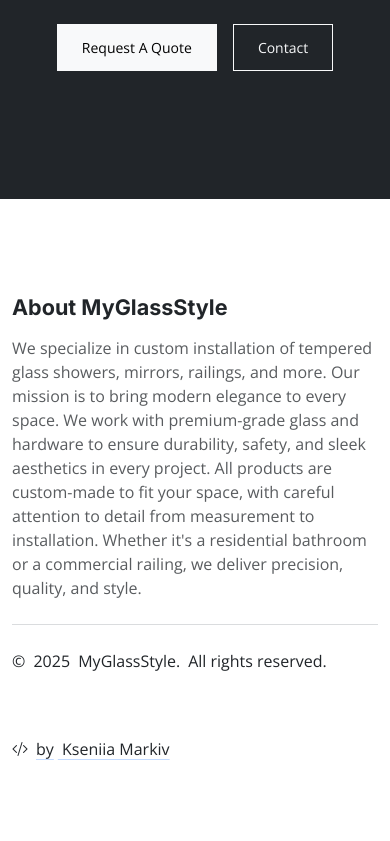
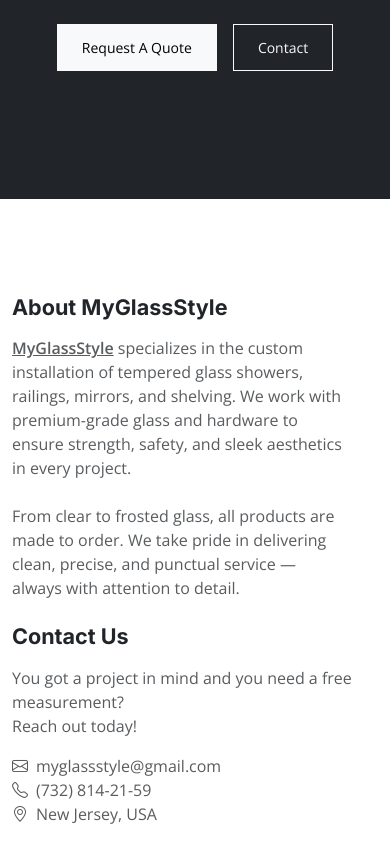
Before and after one commit to KseniiaMarkiv/my-shower-site, a React (Vite) app: page / in a window 390 px wide. Shown: the part 7177-8018 px from the top of the page. Built offline with nearby package versions, Linux system fonts and the light colour scheme; a web font is replaced by a local one.

Commit message:
Finished About Us and Contact Us sections

```diff
--- a/src/App.jsx
+++ b/src/App.jsx
@@ -63,7 +63,7 @@
         services={mainServices}
         showButtons={true}
       />
-      <TestimonialSection />
+      <TestimonialSection id="testimonials" />
       <HowItWorksSection />
       <ServicesSection
         id="services-professional"
--- a/src/components/AboutUsAndFooter.jsx
+++ b/src/components/AboutUsAndFooter.jsx
@@ -5,16 +5,44 @@
     <footer id="about-us" className="footer-white pt-5 pb-4 my-5">
       <div className="container">
 
-        {/* === ABOUT TEXT === */}
-        <div className="mb-4">
-          <h4 className="text-dark mb-3">About MyGlassStyle</h4>
-          <p className="text-muted mb-0">
-            We specialize in custom installation of tempered glass showers, mirrors, railings, and more. Our mission is to bring modern elegance to every space.
-            We work with premium-grade glass and hardware to ensure durability, safety, and sleek aesthetics in every project.
-            All products are custom-made to fit your space, with careful attention to detail from measurement to installation.
-            Whether it's a residential bathroom or a commercial railing, we deliver precision, quality, and style.
+        {/* === ABOUT + CONTACT SPLIT === */}
+        <div className="row mb-4">
+          {/* === ABOUT US === */}
+          <div className="col-md-8 pe-5 mb-4 about-us-div text-lg-start text-md-center">
+            <h4 className="text-dark mb-3">About MyGlassStyle</h4>
+            <p className="text-muted mb-0">
+              <strong className="text-decoration-underline">MyGlassStyle</strong> specializes in the custom installation of tempered glass showers, railings, mirrors, and shelving.
+              We work with premium-grade glass and hardware to ensure strength, safety, and sleek aesthetics in every project. <br /><br />
+              From clear to frosted glass, all products are made to order. We take pride in delivering clean, precise, and punctual service — always with attention to detail.
+            </p>
+          </div>
 
-          </p>
+          {/* === CONTACT US === */}
+          <div className="col-md-4 mb-4">
+            <h4 className="text-dark mb-3">Contact Us</h4>
+            <p className="text-muted mb-3">
+              You got a project in mind and you need a free measurement? <br /> Reach out today!
+            </p>
+            <ul className="list-unstyled text-muted">
+              <li><i className="bi bi-envelope me-2"></i>
+                <a
+                  href="mailto:myglassstyle@gmail.com"
+                  className="text-muted text-decoration-none"
+                >
+                  myglassstyle@gmail.com
+                </a>
+              </li>
+              <li><i className="bi bi-telephone me-2"></i>
+                <a
+                  href="sms:+17328142159"
+                  className="text-muted text-decoration-none"
+                >
+                  (732) 814-21-59
+                </a>
+              </li>
+              <li><i className="bi bi-geo-alt me-2"></i>New Jersey, USA</li>
+            </ul>
+          </div>
         </div>
 
         <hr className="my-4 border-secondary" />
--- a/src/components/Navbar.jsx
+++ b/src/components/Navbar.jsx
@@ -38,8 +38,8 @@
       <Navbar.Collapse id="basic-navbar-nav" className="justify-content-start">
         <Nav className="ms-lg-5 text-secondary gap-4">
           <Nav.Link href="#home" className="text-center">Home</Nav.Link>
-          <Nav.Link href="#about-us" className="text-center">About Us</Nav.Link>
-          <Nav.Link href="#contact-us" className="text-center">Contact Us</Nav.Link>
+          <Nav.Link href="#testimonials" className="text-center">Testimonials</Nav.Link>
+          <Nav.Link href="#about-us" className="text-center">Contact Us</Nav.Link>
 
           <NavDropdown title="More Options" id="more-options-dropdown" className="text-center">
             <NavDropdown.Item href="#services-short" className="text-center">Installation Types</NavDropdown.Item>
--- a/src/components/PortfolioSection.jsx
+++ b/src/components/PortfolioSection.jsx
@@ -1,4 +1,6 @@
 import '../styles/PortfolioSection.css';
+import logo from '../assets/thanks_support_small_business.png';
+
 
 export default function PortfolioSection() {
   return (
@@ -6,7 +8,7 @@
       <div className="container text-center">
         <h2 className="display-4 mt-4 fw-bold">Our Work</h2>
         <p className="mb-4">See some of our recent shower, mirror, and railing installations.</p>
-          <img src="https://dummyimage.com/1200x550/cccccc/000000&text=Image+Coming+Soon" className="img-fluid" alt="Placeholder image for project"></img>
+          <img src={logo} className="img-fluid" alt="Placeholder image for project"></img>
       </div>
     </section>
   );
--- a/src/components/TestimonialSection.jsx
+++ b/src/components/TestimonialSection.jsx
@@ -4,7 +4,8 @@
 
 import GoogleLogo from '../assets/google-my-business.svg';
 
-function TestimonialSection() {
+const TestimonialSection = ({ id }) => {
+
   const testimonials = [
     {
       id: 1,
@@ -45,7 +46,7 @@
 
 
   return (
-    <section className="testimonial-section py-5">
+    <section id={id} className="testimonial-section py-5">
       <Container>
         <Row className="justify-content-center">
           <Col className="text-center">
--- a/src/styles/PortfolioSection.css
+++ b/src/styles/PortfolioSection.css
@@ -1,3 +1,7 @@
 #portfolio {
   height: 80vh;
 }
+
+#portfolio img {
+  max-height: 550px;
+}
```
Also changed, not shown: src/components/NotifyForm.jsx (deleted, +0 -95 lines), src/styles/AboutUsAndFooter.css (line endings or trailing spaces). Lines whose indentation alone changed are shown as unchanged.
